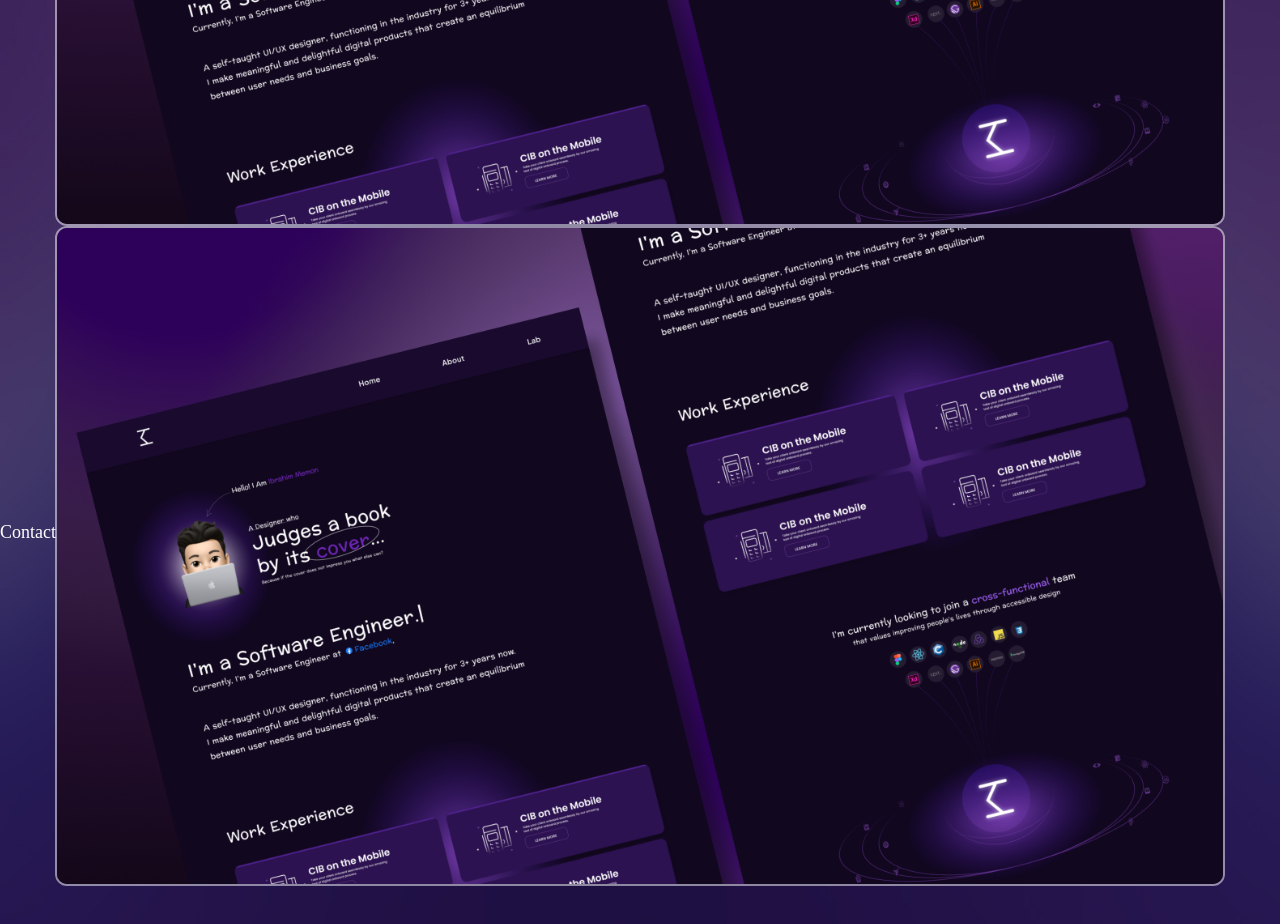
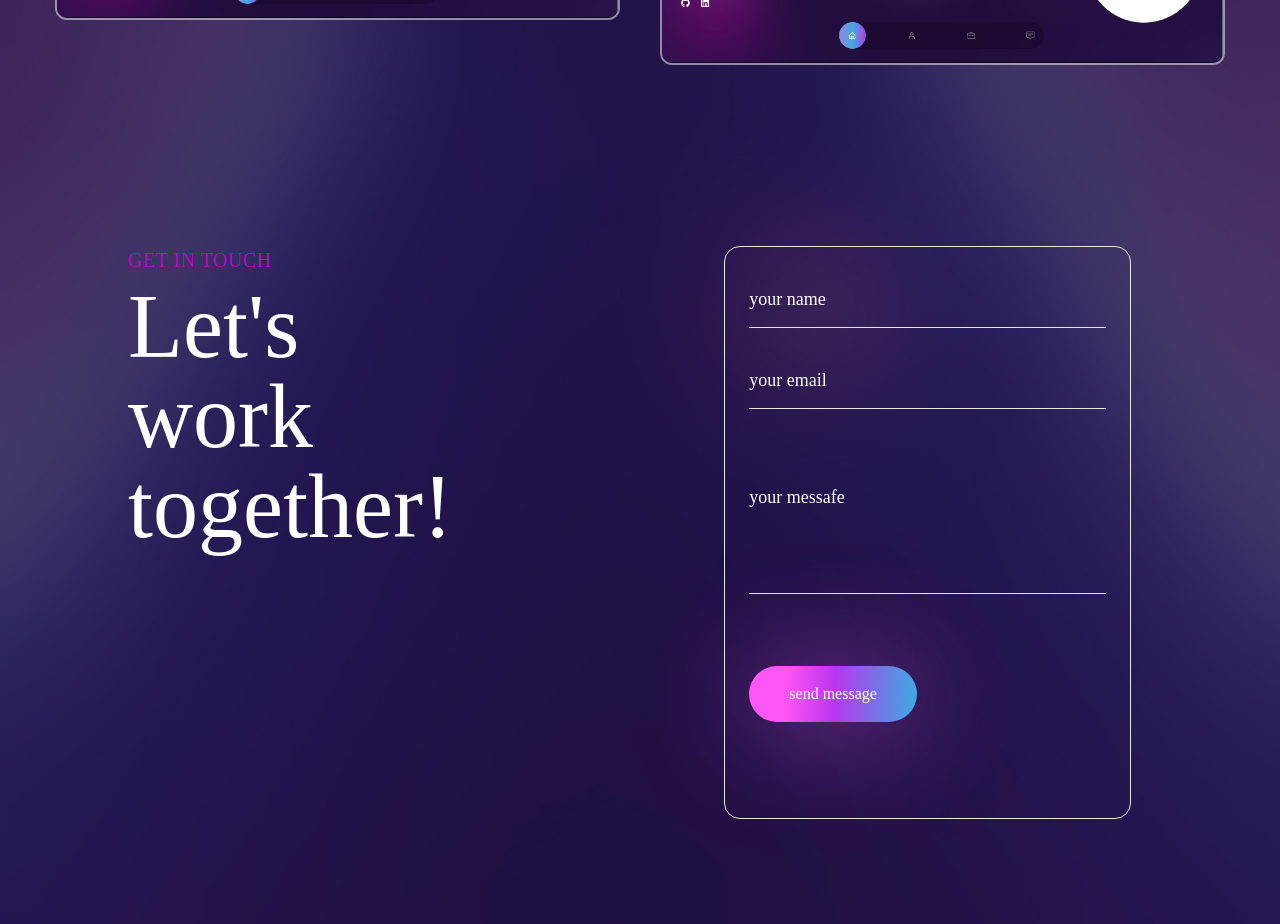
Before and after one commit to jayanth-999/my-porifolio, a React (Create React App) app: page / in a window 1280 px wide. Shown: the part 2260-3184 px from the top of the page. Built offline with nearby package versions, Linux system fonts and the light colour scheme.

Commit message:
completed potifolio

```diff
--- a/src/components/About.js
+++ b/src/components/About.js
@@ -1,14 +1,14 @@
 import React from 'react';
-import { inView } from 'framer-motion';
+// import { inView } from 'framer-motion';
 
 import CountUp from 'react-countup';
-import { useInView } from 'react-intersection-observer';
+// import { useInView } from 'react-intersection-observer';
 
 const About = () => {
-  const [ref,inView] = useInView(
-    {
-      threshold: 0.5,
-    });
+  // const [ref,inView] = useInView(
+  //   {
+  //     threshold: 0.5,
+  //   });
   return (
   <section id='about' className='section'>
     <div className='container mx-auto'>
--- a/src/components/Contact.js
+++ b/src/components/Contact.js
@@ -1,7 +1,40 @@
 import React from 'react';
 
+
 const Contact = () => {
-  return <div id='contact' className='section'>Contact</div>;
+  return (
+    <section id='contact' className='py-16 lg:section'>
+      <div className='conatiner mx-auto lg:mx-32'>
+        <div className='flex flex-col lg:flex-row lg:gap-x-60 gap-y-3'>
+          <div className='flex-1'>
+            <div>
+              <h4 className='text-xl uppercase text-accent font-medium mb-2 tracking-wide'>Get in touch</h4>
+              <h2 className='text-[45px] lg:text-[90px] leading-none'>
+                Let's work <br/> together!
+              </h2>
+            </div>
+          </div>
+          <form className='flex-1 border lg:w-96 rounded-2xl flex flex-col gap-y-6 pb-24 p-6  items-start'>
+            <input
+              className='bg-transparent border-b py-3 outline-none w-full placeholder:text-white
+              focus:border-accent transition-all'
+              type='text'
+              placeholder='your name'
+            />
+            <input
+              className='bg-transparent border-b py-3 outline-none w-full placeholder:text-white
+              focus:border-accent transition-all'
+              type='text'
+              placeholder='your email'
+            />
+            <textarea className='bg-transparent border-b py-12 outline-none w-full placeholder:text-white
+              focus:border-accent transition-all resize-none mb-12' placeholder='your messafe'></textarea>
+            <button className='btn btn-lg'>send message</button>
+          </form>
+        </div>
+      </div>
+    </section>
+  );
 };
 
 export default Contact;
--- a/src/components/Work.js
+++ b/src/components/Work.js
@@ -1,11 +1,11 @@
 import React from 'react';
-import Img1 from '../assets/portfolio-img1.png'
+import Img1 from '../assets/project1.png'
 
 const Work = () => {
   return (
   <section id='work' className='section'>
     <div className='container mx-auto'>
-      <div className='flex flex-col lg:flex-row gap-x-10'>
+      <div className='flex flex-col lg:flex-row gap-x-10 '>
         <div className='flex-1 flex flex-col gap-y-12 mb-10 lg:mb-0'>
 
           <div>
@@ -30,8 +30,8 @@
 
           </div>
         </div>
-      </div>
-      <div className='flex-1 flex flex-col '>
+
+      <div className='flex-1 flex flex-col gap-y-10'>
         <div className='group relative overflow-hidden border-2 border-white/50 rounded-xl'>
           <div className='group-hover:bg-black/70 w-full h-full absolute z-40 transition-all duration-300'></div>
             <img
@@ -45,9 +45,9 @@
             <div className='absolute -bottom-full left-12 group-hover:bottom-14 transition-all duration-700 z-50 '>
               <span className='text-3x1 text-white'>MY PORTIFOLIO</span>
             </div>
-          </div>
+        </div>
 
-        <div/>
+      <div/>
         <div className='group relative overflow-hidden border-2 border-white/50 rounded-xl'>
             <div className='group-hover:bg-black/70 w-full h-full absolute z-40 transition-all duration-300'></div>
             <img
@@ -63,6 +63,7 @@
             </div>
 
           </div>
+        </div>
       </div>
     </div>
   </section>
```
